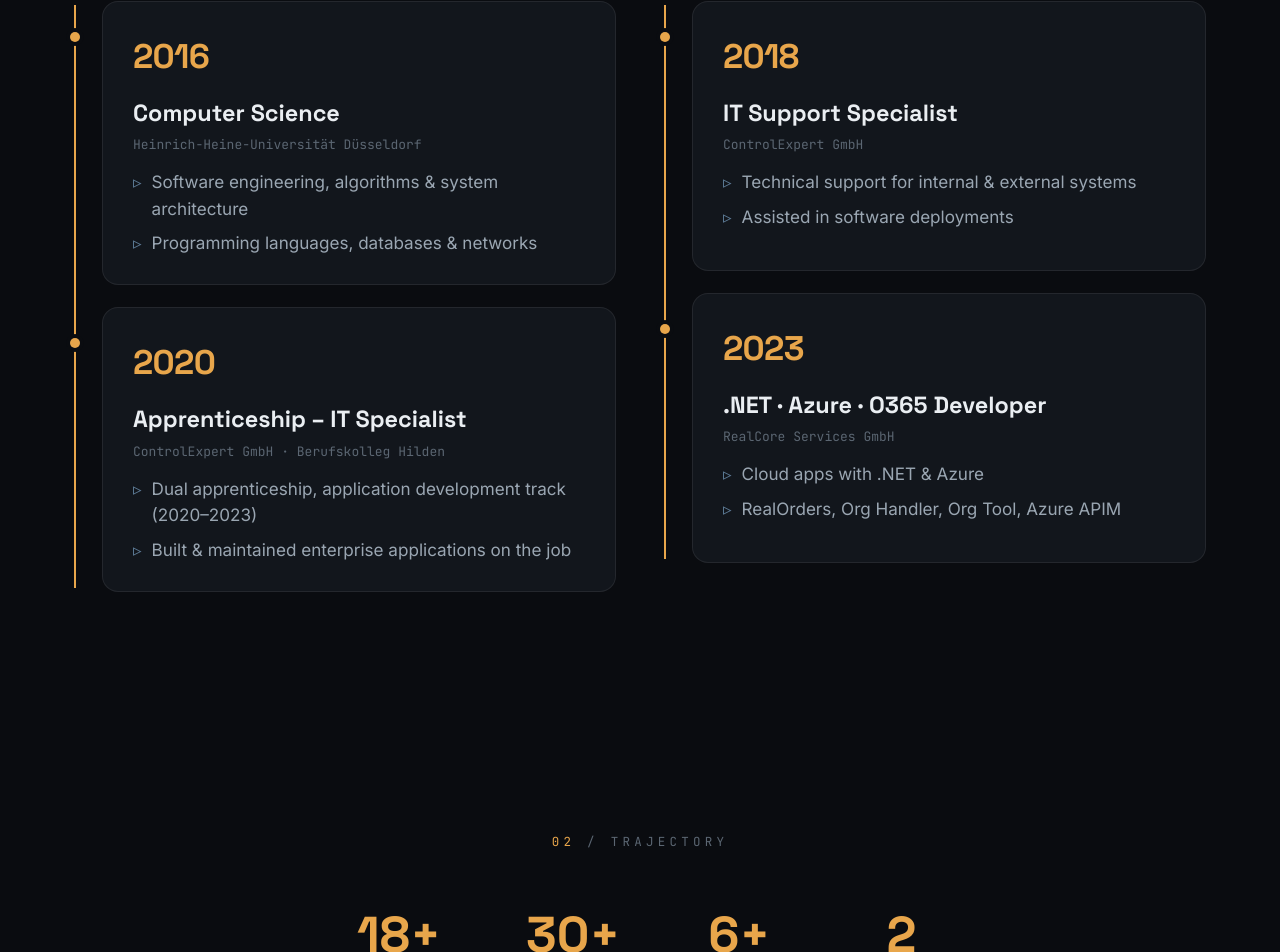
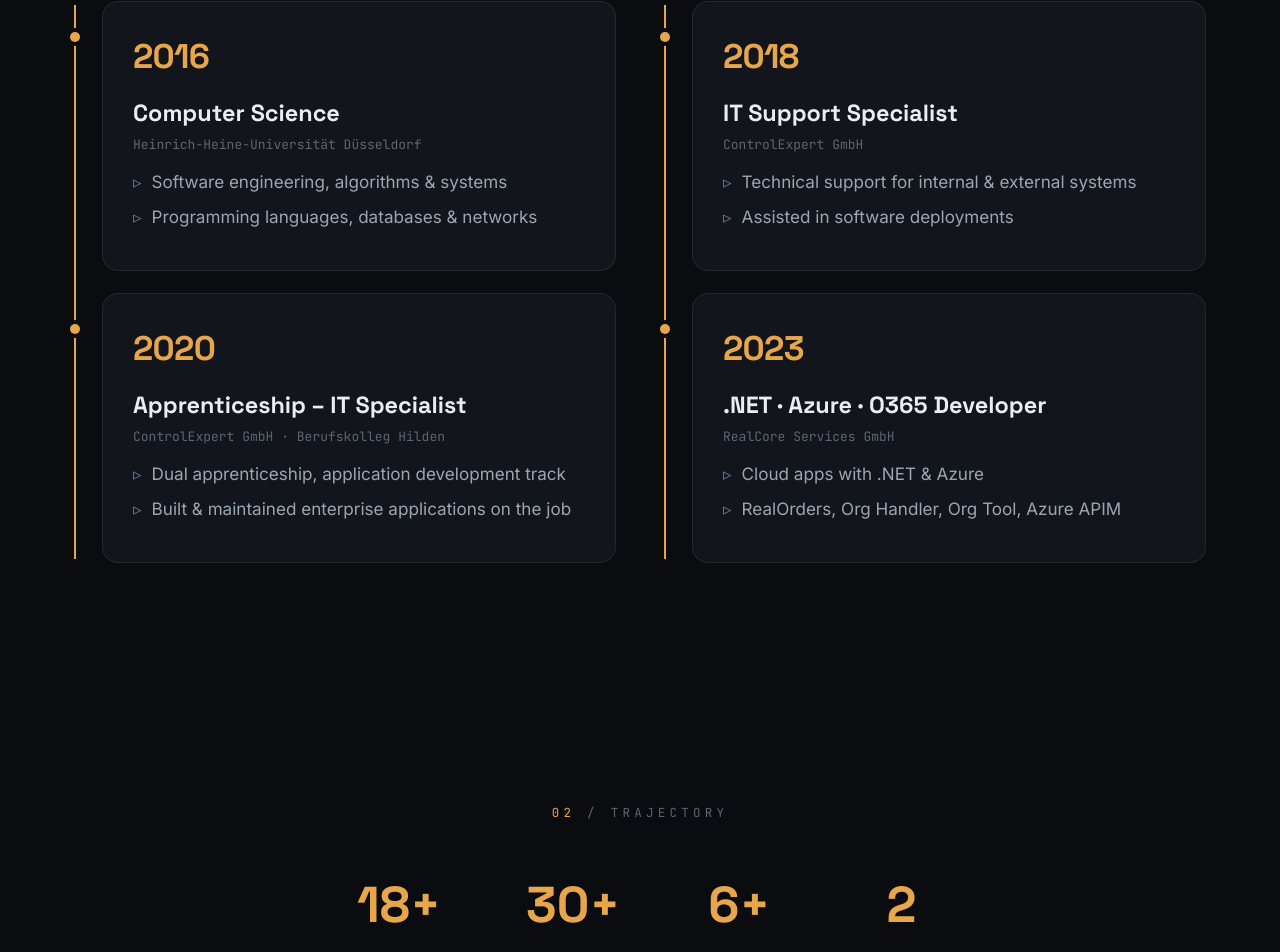
Before and after one commit to metur100/Medin.Turkes, a React (Vite) app: page / in a window 1280 px wide. Shown: the part 1164-2116 px from the top of the page. Built offline with nearby package versions, Linux system fonts and the light colour scheme.

Commit message:
Change text

```diff
--- a/src/i18n/index.tsx
+++ b/src/i18n/index.tsx
@@ -24,9 +24,9 @@ const dict = {
       educationLabel: "Education",
       workLabel: "Work",
       items: [
-        { year: "2016", category: "education", title: "Computer Science", org: "Heinrich-Heine-Universität Düsseldorf", points: ["Software engineering, algorithms & system architecture", "Programming languages, databases & networks"] },
+        { year: "2016", category: "education", title: "Computer Science", org: "Heinrich-Heine-Universität Düsseldorf", points: ["Software engineering, algorithms & systems", "Programming languages, databases & networks"] },
         { year: "2018", category: "work", title: "IT Support Specialist", org: "ControlExpert GmbH", points: ["Technical support for internal & external systems", "Assisted in software deployments"] },
-        { year: "2020", category: "education", title: "Apprenticeship – IT Specialist", org: "ControlExpert GmbH · Berufskolleg Hilden", points: ["Dual apprenticeship, application development track (2020–2023)", "Built & maintained enterprise applications on the job"] },
+        { year: "2020", category: "education", title: "Apprenticeship – IT Specialist", org: "ControlExpert GmbH · Berufskolleg Hilden", points: ["Dual apprenticeship, application development track", "Built & maintained enterprise applications on the job"] },
         { year: "2023", category: "work", title: ".NET · Azure · O365 Developer", org: "RealCore Services GmbH", points: ["Cloud apps with .NET & Azure", "RealOrders, Org Handler, Org Tool, Azure APIM"] },
       ],
     },
@@ -90,9 +90,9 @@ const dict = {
       educationLabel: "Ausbildung",
       workLabel: "Beruf",
       items: [
-        { year: "2016", category: "education", title: "Informatikstudium", org: "Heinrich-Heine-Universität Düsseldorf", points: ["Softwareentwicklung, Algorithmen & Systemarchitektur", "Programmiersprachen, Datenbanken & Netzwerke"] },
+        { year: "2016", category: "education", title: "Informatikstudium", org: "Heinrich-Heine-Universität Düsseldorf", points: ["Softwareentwicklung, Algorithmen & Systeme", "Programmiersprachen, Datenbanken & Netzwerke"] },
         { year: "2018", category: "work", title: "IT-Support-Spezialist", org: "ControlExpert GmbH", points: ["Technischer Support für interne & externe Systeme", "Unterstützung bei Software-Deployments"] },
-        { year: "2020", category: "education", title: "Ausbildung zum Fachinformatiker", org: "ControlExpert GmbH · Berufskolleg Hilden", points: ["Duale Ausbildung, Anwendungsentwicklung (2020–2023)", "Entwicklung & Wartung von Unternehmensanwendungen im Betrieb"] },
+        { year: "2020", category: "education", title: "Ausbildung zum Fachinformatiker", org: "ControlExpert GmbH · Berufskolleg Hilden", points: ["Duale Ausbildung, Anwendungsentwicklung", "Entwicklung & Wartung von Apps im Betrieb"] },
         { year: "2023", category: "work", title: ".NET · Azure · O365 Entwickler", org: "RealCore Services GmbH", points: ["Cloud-Apps mit .NET & Azure", "RealOrders, Org Handler, Org Tool, Azure APIM"] },
       ],
     },
```
